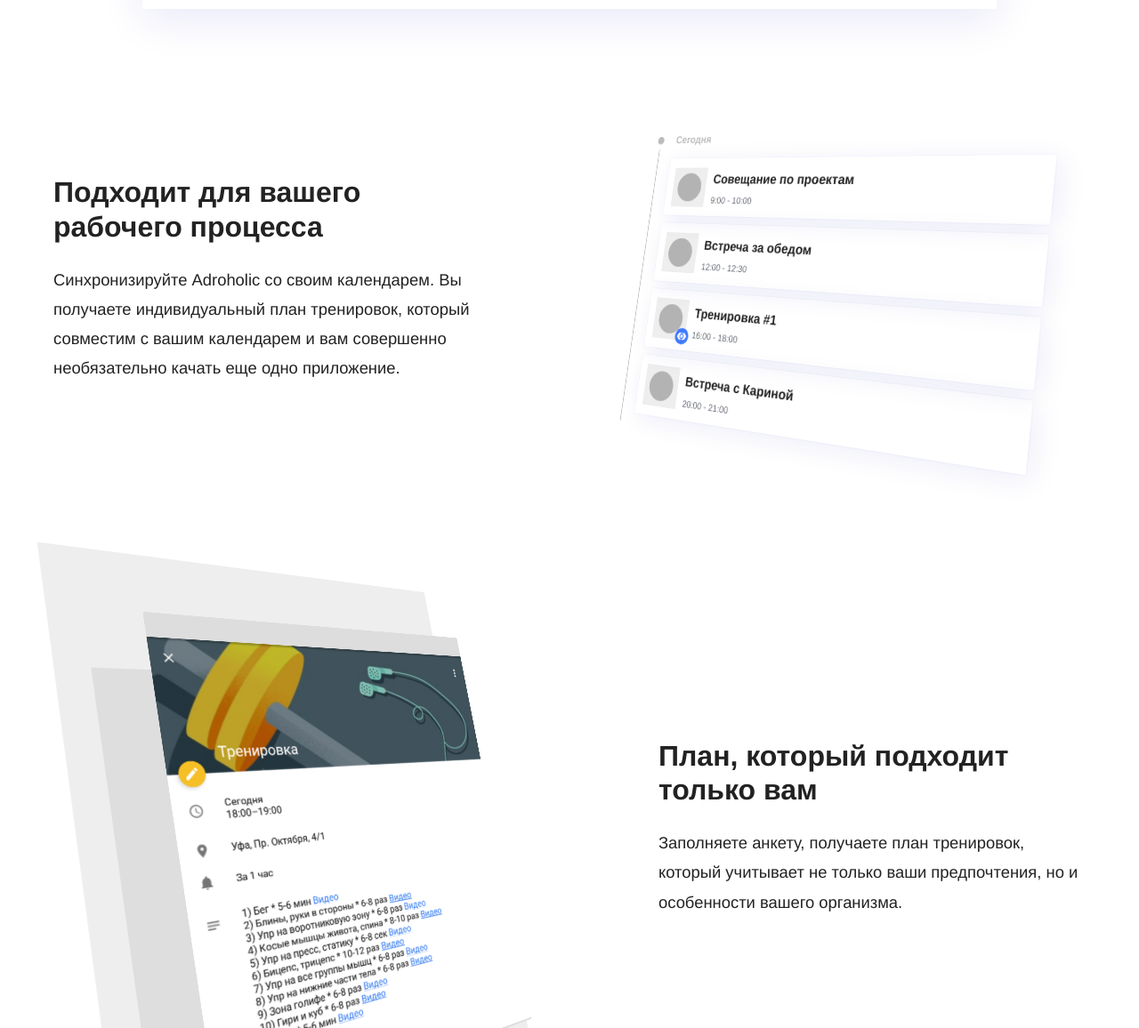
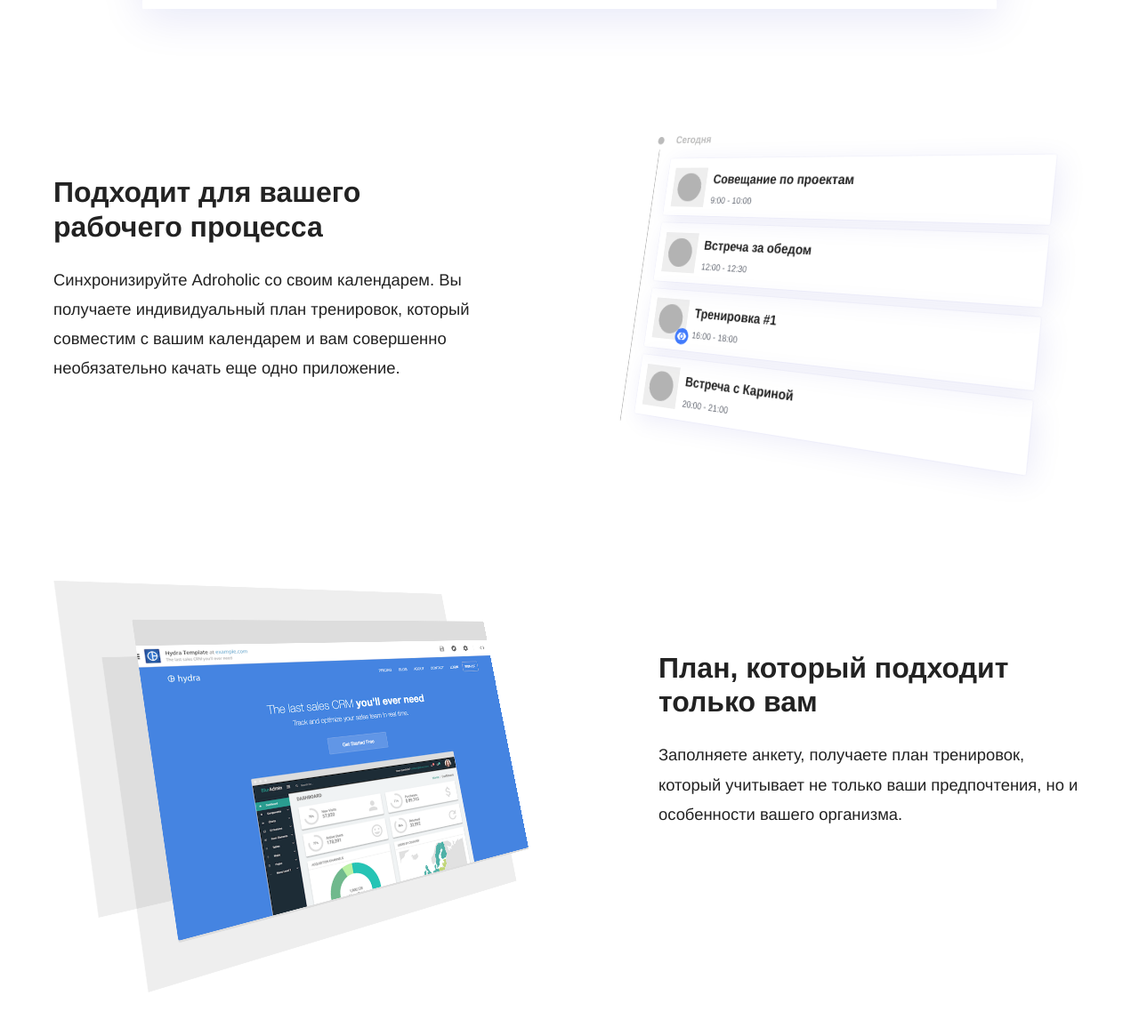
Before and after one commit to RakhimyanTim/adroholic.github.io, a Jekyll site: the page built from pages/index.html, in a window 1280 px wide. Shown: the part 1137-2293 px from the top of the page at 89% size. Built offline with Jekyll 4.4.1, drawn with Linux system fonts in a browser that asks for light colours; some web fonts are replaced; grey boxes are pictures that could not be loaded.

Commit message:
Update editing.html

```diff
--- a/_includes/components/home-page/editing.html
+++ b/_includes/components/home-page/editing.html
@@ -1,3 +1,3 @@
 <div class="easy-editing">
-	<img src="/images/home/plan.png" srcset="/images/home/plan.png 1x, /images/home/plan@2x.png 2x" alt="Индивидуальный план тренировок" class="screenshot">
+	<img src="/images/home/hydra.png" srcset="/images/home/hydra.png 1x, /images/home/hydra@2x.png 2x" alt="Индивидуальный план тренировок" class="screenshot">
 </div>
```
